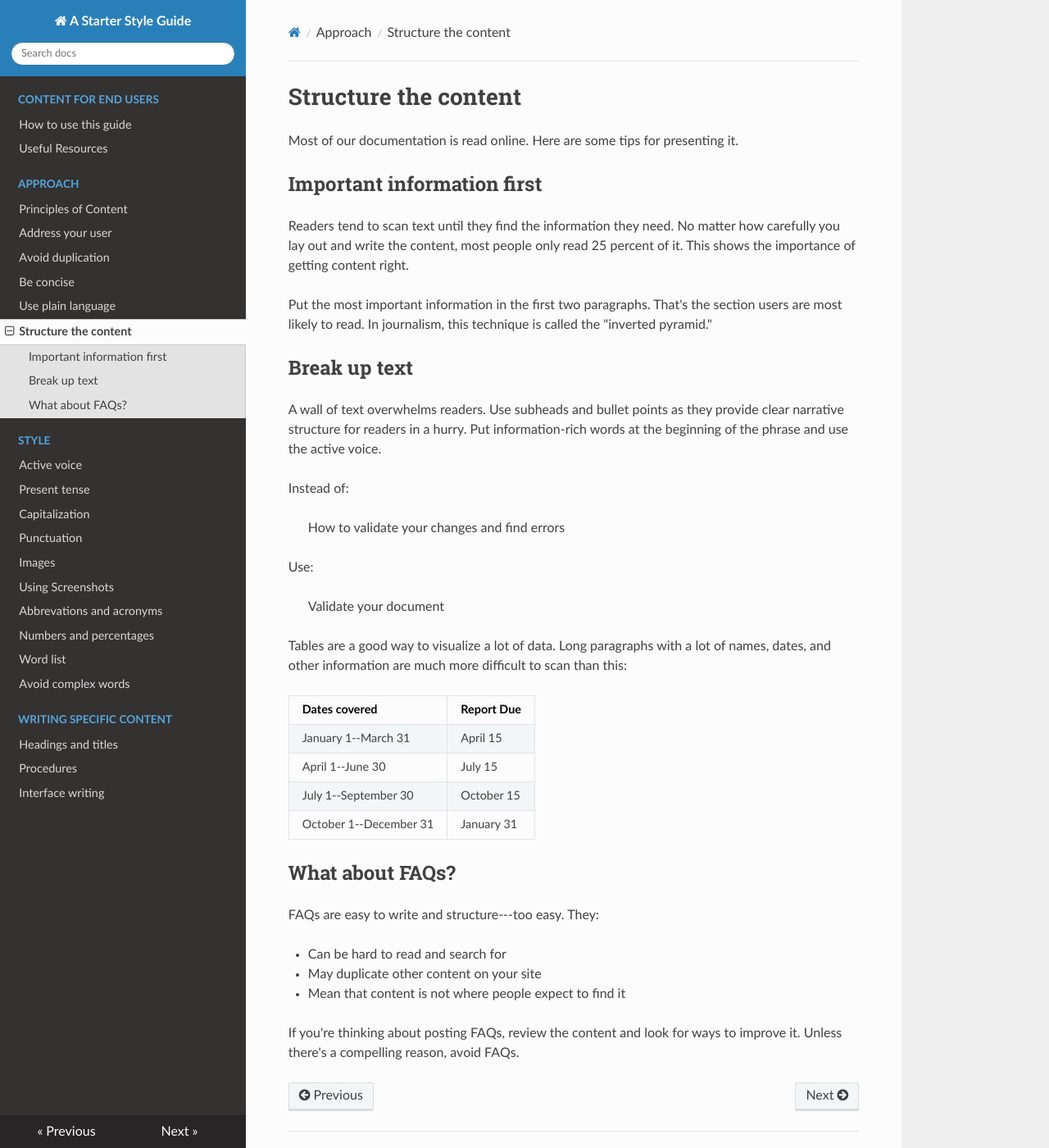
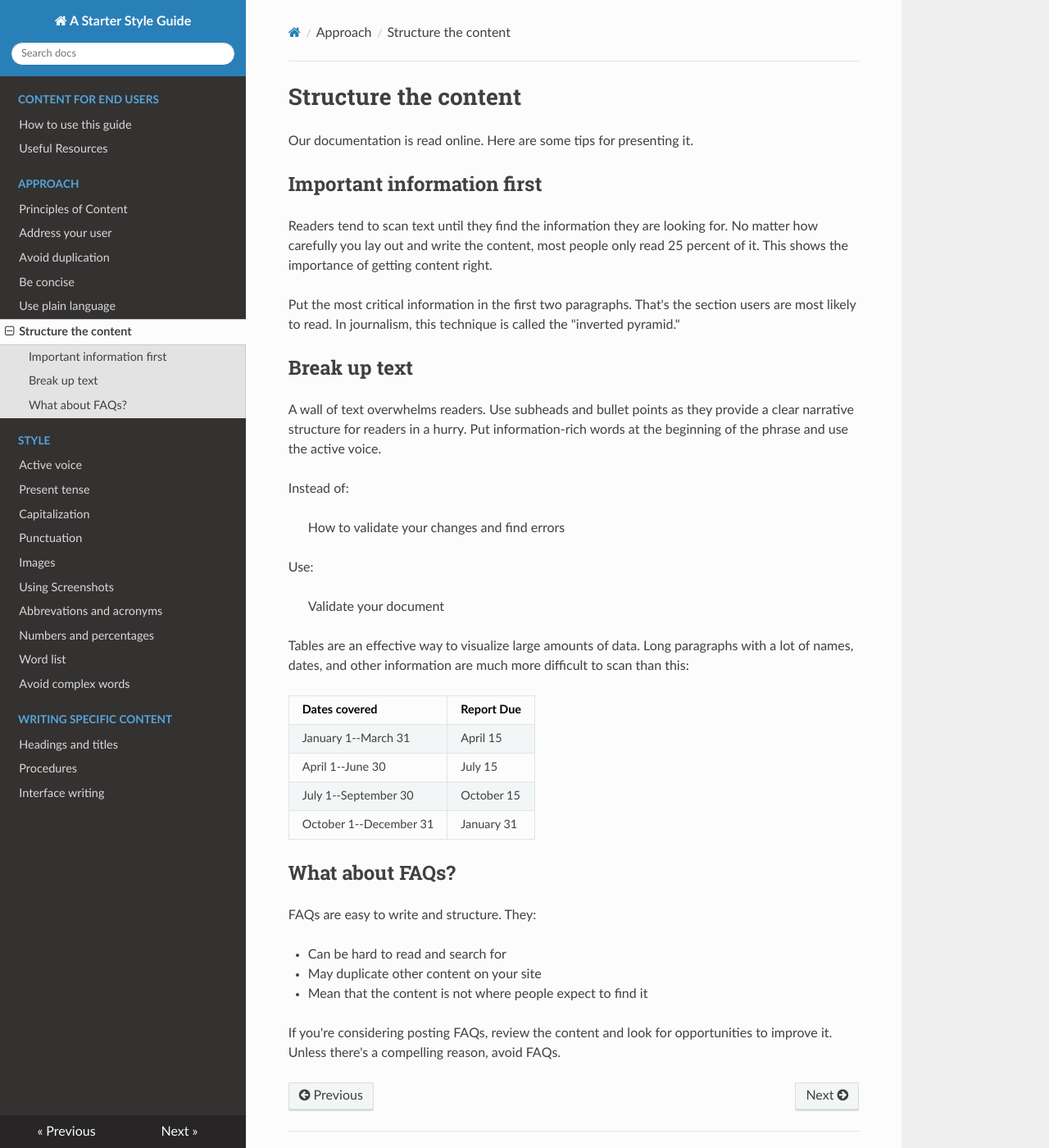
Before and after one commit to stevearrants/styleguide, an MkDocs documentation site: the page built from docs/structurecontent.md, in a window 1280 px wide and 1400 px high. Shown: the whole window at 82% size. Built offline with MkDocs 1.6.1, drawn with Linux system fonts in a browser that asks for light colours; nearby versions of some CDN libraries; grey boxes are pictures that could not be loaded.

Commit message:
Update structurecontent.md

```diff
--- a/docs/structurecontent.md
+++ b/docs/structurecontent.md
@@ -1,25 +1,16 @@
 # Structure the content
 
-Most of our documentation is read online. Here are some tips for
-presenting it.
+Our documentation is read online. Here are some tips for presenting it.
 
 ## Important information first
 
-Readers tend to scan text until they find the information they need. No
-matter how carefully you lay out and write the content, most people only
-read 25 percent of it. This shows the importance of getting content
-right.
+Readers tend to scan text until they find the information they are looking for. No matter how carefully you lay out and write the content, most people only read 25 percent of it. This shows the importance of getting content right.
 
-Put the most important information in the first two paragraphs. That's
-the section users are most likely to read. In journalism, this technique
-is called the "inverted pyramid."
+Put the most critical information in the first two paragraphs. That's the section users are most likely to read. In journalism, this technique is called the "inverted pyramid."
 
 ## Break up text
 
-A wall of text overwhelms readers. Use subheads and bullet points as
-they provide clear narrative structure for readers in a hurry. Put
-information-rich words at the beginning of the phrase and use the
-active voice.
+A wall of text overwhelms readers. Use subheads and bullet points as they provide a clear narrative structure for readers in a hurry. Put information-rich words at the beginning of the phrase and use the active voice.
 
 Instead of:
 
@@ -29,9 +20,7 @@ Use:
 
 > Validate your document
 
-Tables are a good way to visualize a lot of data. Long paragraphs with a
-lot of names, dates, and other information are much more difficult to
-scan than this:
+Tables are an effective way to visualize large amounts of data. Long paragraphs with a lot of names, dates, and other information are much more difficult to scan than this:
 
 | Dates covered|Report Due|
 |---|---|
@@ -43,11 +32,10 @@ scan than this:
 
 ## What about FAQs?
 
-FAQs are easy to write and structure---too easy. They:
+FAQs are easy to write and structure. They:
 
 * Can be hard to read and search for
 * May duplicate other content on your site
-* Mean that content is not where people expect to find it
+* Mean that the content is not where people expect to find it
 
-If you're thinking about posting FAQs, review the content and look for
-ways to improve it. Unless there's a compelling reason, avoid FAQs.
+If you're considering posting FAQs, review the content and look for opportunities to improve it. Unless there's a compelling reason, avoid FAQs.
```
